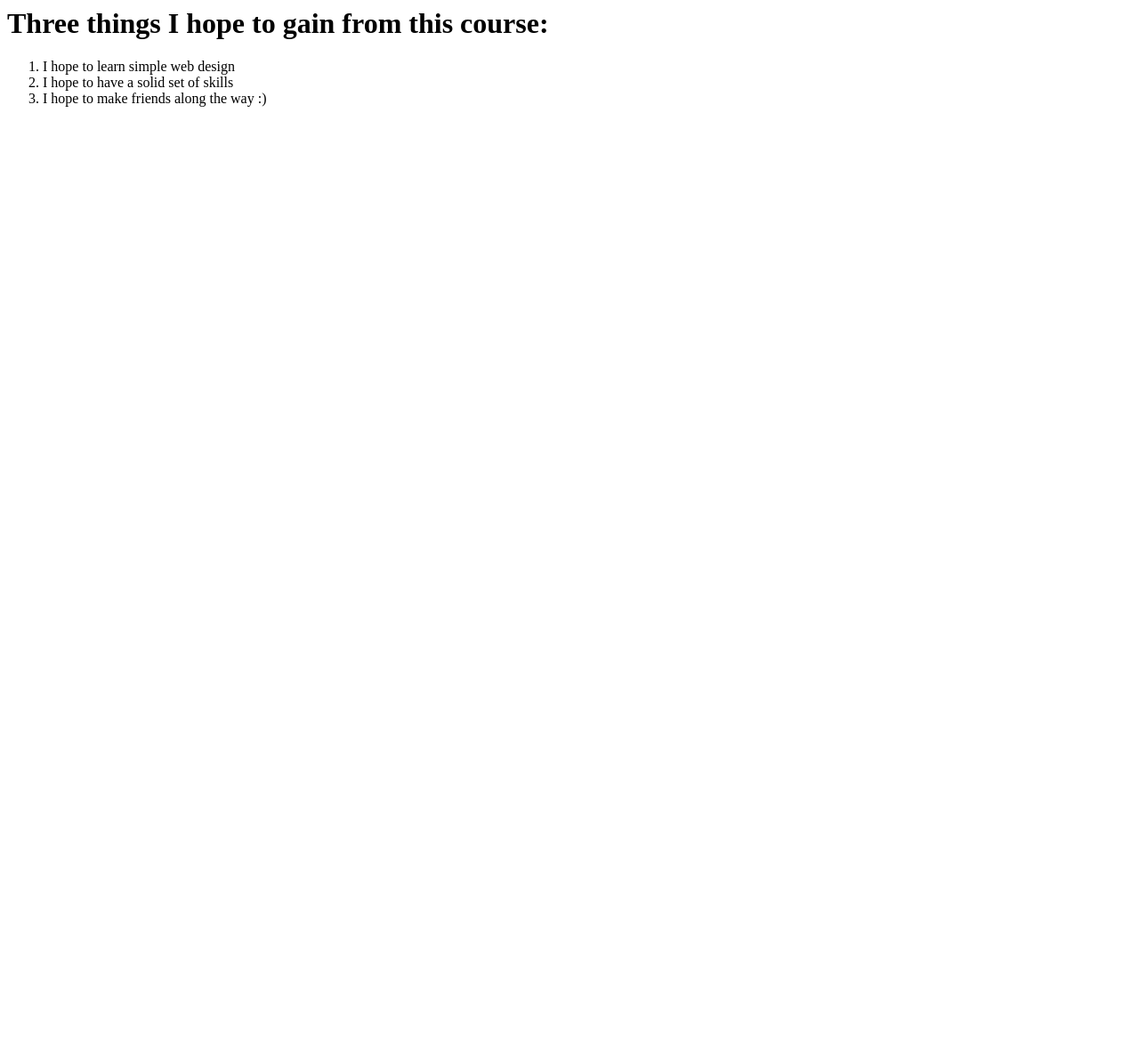
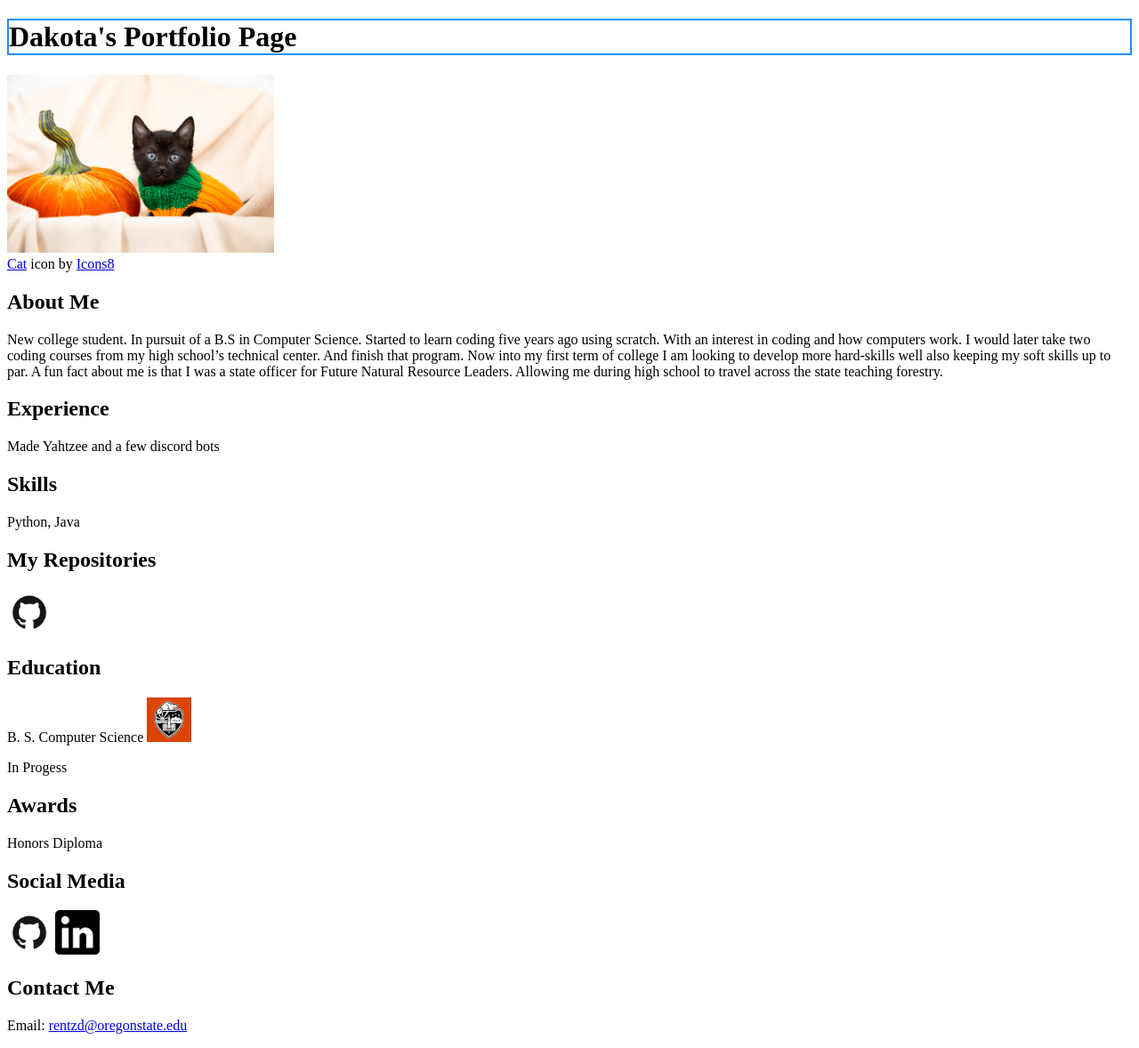
Before and after one commit to extroline/extroline.github.io, a plain HTML site: page index.html in a window 1280 px wide. Shown: the whole page at 89% size. Before the commit the page ends 800 px from the top, so only its background shows below. Drawn offline with Linux system fonts and the light colour scheme.

Commit message:
Added content to the portfolio

```diff
--- a/index.html
+++ b/index.html
@@ -1,9 +1,50 @@
-<div></div>
-    <h1>
-        Three things I hope to gain from this course:
-    </h1>
-    <ol>
-        <li>I hope to learn simple web design </li>
-        <li>I hope to have a solid set of skills</li>
-        <li>I hope to make friends along the way :) </li>
-    </ol>
+<!doctype html>
+<html>
+<head>
+    <h1 style="border:2px solid DodgerBlue;">Dakota's Portfolio Page</h1>
+
+</head>
+<body>
+    <div>
+        <img src="images/profilepic.jpg" width = "300" />
+   </div>
+    <a target="_blank" href="https://icons8.com/icon/9243/cat">Cat</a> icon by <a target="_blank" href="https://icons8.com">Icons8</a>
+    <div>
+        <h2>About Me</h2>
+        <p>New college student. In pursuit of a B.S in Computer Science. Started to learn coding five years ago using scratch. With an interest in coding and how computers work. I would later take two coding courses from my high school’s technical center. And finish that program. Now into my first term of college  I am looking to develop more hard-skills well also keeping my soft skills up to par. A fun fact about me is that I was a state officer for Future Natural Resource Leaders. Allowing me during high school to travel across the state teaching forestry.  </p>
+   </div>
+   <div>
+    <h2>Experience</h2>
+    <p>Made Yahtzee and a few discord bots</p>
+</div>
+<div>
+    <h2>Skills</h2>
+    <p>Python, Java </p>
+</div>
+<div>
+    <h2>My Repositories </h2>
+    <p> <a href="//github.com/extroline/extroline.github.io">  <img src="images/Github.png" width="50"/></a></p>
+</div>
+<div>
+    <h2>Education</h2>
+    <p> B. S. Computer Science <img src="Images/OSU.png" width="50" /> </p>
+    <p> In Progess </p>
+</div>
+<div>
+    <h2>Awards</h2>
+    <p>Honors Diploma </p>
+</div>
+<div>
+    <h2>Social Media</h2>
+    <p><a href="https://github.com/extroline"><img src="Images/Github.png" width="50" /></a>
+    <a href="https://www.linkedin.com/in/dakota-rentz-005727330/"> <img src="Images/Linkedin.png" width="50"/> </a> </p>
+    <link rel="icon" type="image/png" href="images/favicon.png" />
+</div>
+<div>
+    <h2>Contact Me</h2>
+    <p>Email: <a href="mailto:rentzd@oregonstate.edu" target="_blank">rentzd@oregonstate.edu</a><p>
+</div>
+
+
+</body>
+</html>
```
Also changed, not shown: Images/Github.png (added), Images/Linkedin.png (added), Images/OSU.png (added), Images/favicon.png (added), Images/profilepic.jpg (added).
